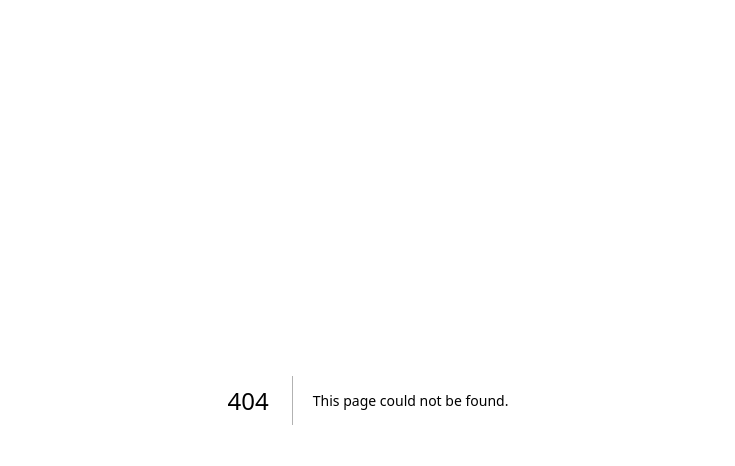
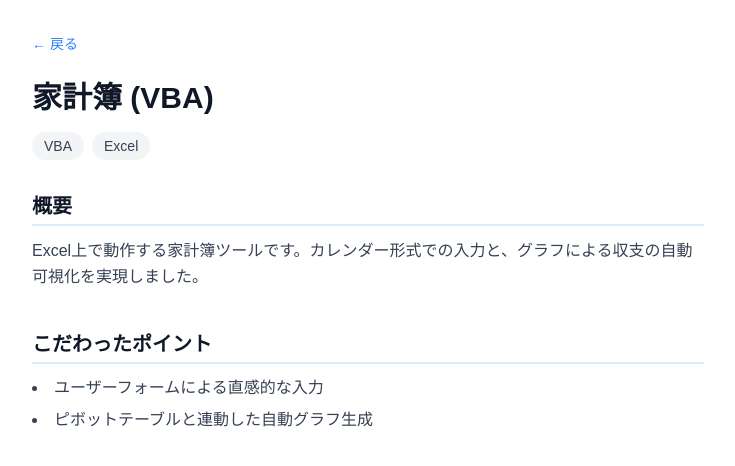
Before and after one commit to KHaruki1242/My-portfolio, a Next.js app: page /projects/kakeibo-vba in a window 1280 px wide. Before the commit this address had no page. Shown: the top 466 px of the page, without its empty margins (272-1007 px from the left). Built offline with nearby package versions, Linux system fonts and the light colour scheme.

Commit message:
詳細ページ追加 2026/02/21

```diff
--- a/app/page.tsx
+++ b/app/page.tsx
@@ -1,21 +1,26 @@
-// src/app/page.tsx
+import Link from 'next/link'; // 忘れずに追加
+
 const projects = [
   {
+    id: "scheduler", // 追加
     title: "スケジューラー (Laravel)",
     description: "家計簿・カレンダー・運動量計測を統合した1日の管理ツール。",
     tech: ["PHP", "Laravel", "HTML/CSS"],
   },
   {
+    id: "sakurazaka-db", // 追加
     title: "櫻坂46メンバーリスト (Java/AWS)",
     description: "メンバーと楽曲のデータベース。AWS(S3/RDS)を活用した本格構成。",
     tech: ["Java", "SQL", "AWS", "Eclipse"],
   },
   {
+    id: "scraping", // 追加
     title: "ブログスクレイピング (GAS/TS)",
     description: "推しメンのブログ更新を自動で取得。TypeScriptで型安全に実装。",
     tech: ["TypeScript", "Google Apps Script"],
   },
   {
+    id: "kakeibo-vba", // 追加
     title: "家計簿 (VBA)",
     description: "日々の収支をカレンダー形式で可視化するExcelツール。",
     tech: ["VBA", "Excel"],
@@ -29,9 +34,11 @@ export default function Home() {
         <h1 className="text-4xl font-bold mb-8 text-gray-800">My Portfolio</h1>
 
         <div className="grid gap-6 md:grid-cols-2">
-          {projects.map((project, index) => (
-            <div key={index} className="p-6 bg-white rounded-xl shadow-sm border border-gray-200 hover:shadow-md transition-shadow">
-              <h2 className="text-xl font-semibold mb-2 text-blue-600">{project.title}</h2>
+          {projects.map((project) => (
+            // Linkで囲む。hover時のエフェクトをLink側に持たせると自然です
+            <Link href={`/projects/${project.id}`} key={project.id} className="block group">
+              <div className="p-6 bg-white rounded-xl shadow-sm border border-gray-200 group-hover:shadow-md group-hover:border-blue-300 transition-all h-full">
+                <h2 className="text-xl font-semibold mb-2 text-blue-600 group-hover:text-blue-700">{project.title}</h2>
                 <p className="text-gray-600 mb-4 text-sm">{project.description}</p>
                 <div className="flex flex-wrap gap-2">
                   {project.tech.map((t) => (
@@ -41,6 +48,7 @@ export default function Home() {
                   ))}
                 </div>
               </div>
+            </Link>
           ))}
         </div>
       </div>
--- /dev/null
+++ b/app/projects/[id]/page.tsx
@@ -0,0 +1,73 @@
+import Link from 'next/link';
+
+const projectDetails: Record<string, any> = {
+  "scheduler": {
+    title: "スケジューラー (Laravel)",
+    fullDescription: "家計簿、カレンダー、そして運動記録を一つの画面で管理できる統合ツールです。",
+    tech: ["PHP", "Laravel", "PostgreSQL", "Tailwind CSS"],
+    points: ["MVCモデルに基づいた設計", "カレンダー表示ライブラリのカスタマイズ"],
+  },
+  "sakurazaka-db": {
+    title: "櫻坂46メンバーリスト (Java/AWS)",
+    fullDescription: "推し活を効率化するために作成。メンバー情報や楽曲データを一括管理。",
+    tech: ["Java 17", "Spring Boot", "MySQL", "AWS (EC2, S3, RDS)"],
+    points: ["AWS S3を利用した画像アップロード機能", "リレーショナルDBによるデータ管理"],
+  },
+  "scraping": {
+    title: "ブログスクレイピング (GAS/TS)",
+    fullDescription: "推しメンのブログ更新を毎分チェック。更新があれば即座に通知を受け取れるように設計しました。",
+    tech: ["TypeScript", "Google Apps Script", "clasp"],
+    points: ["Cheerioを用いた効率的なパース処理", "TypeScriptによる型安全な実装"],
+  },
+  "kakeibo-vba": {
+    title: "家計簿 (VBA)",
+    fullDescription: "Excel上で動作する家計簿ツールです。カレンダー形式での入力と、グラフによる収支の自動可視化を実現しました。",
+    tech: ["VBA", "Excel"],
+    points: ["ユーザーフォームによる直感的な入力", "ピボットテーブルと連動した自動グラフ生成"],
+  },
+};
+
+// async を追加して、Promiseを待つように変更
+export default async function ProjectDetail({ params }: { params: Promise<{ id: string }> }) {
+  // ここで await して id を取り出す
+  const { id } = await params;
+  const project = projectDetails[id];
+
+  if (!project) {
+    return (
+      <div className="p-8 text-center">
+        <p className="mb-4">プロジェクト（ID: {id}）が見つかりません。</p>
+        <Link href="/" className="text-blue-500 underline">トップへ戻る</Link>
+      </div>
+    );
+  }
+
+  return (
+    <main className="min-h-screen p-8 bg-white text-gray-900">
+      <div className="max-w-2xl mx-auto">
+        <Link href="/" className="text-sm text-blue-500 hover:text-blue-700">← 戻る</Link>
+        <h1 className="text-3xl font-bold mt-6 mb-4">{project.title}</h1>
+
+        <div className="flex flex-wrap gap-2 mb-8">
+          {project.tech.map((t: string) => (
+            <span key={t} className="px-3 py-1 bg-gray-100 text-gray-700 text-sm rounded-full">{t}</span>
+          ))}
+        </div>
+
+        <section className="mb-10">
+          <h2 className="text-xl font-semibold mb-3 border-b-2 border-blue-100 pb-1">概要</h2>
+          <p className="text-gray-700 leading-relaxed">{project.fullDescription}</p>
+        </section>
+
+        <section>
+          <h2 className="text-xl font-semibold mb-3 border-b-2 border-blue-100 pb-1">こだわったポイント</h2>
+          <ul className="list-disc list-inside space-y-2 text-gray-700">
+            {project.points.map((point: string, i: number) => (
+              <li key={i}>{point}</li>
+            ))}
+          </ul>
+        </section>
+      </div>
+    </main>
+  );
+}
```
Lines whose indentation alone changed are shown as unchanged.
